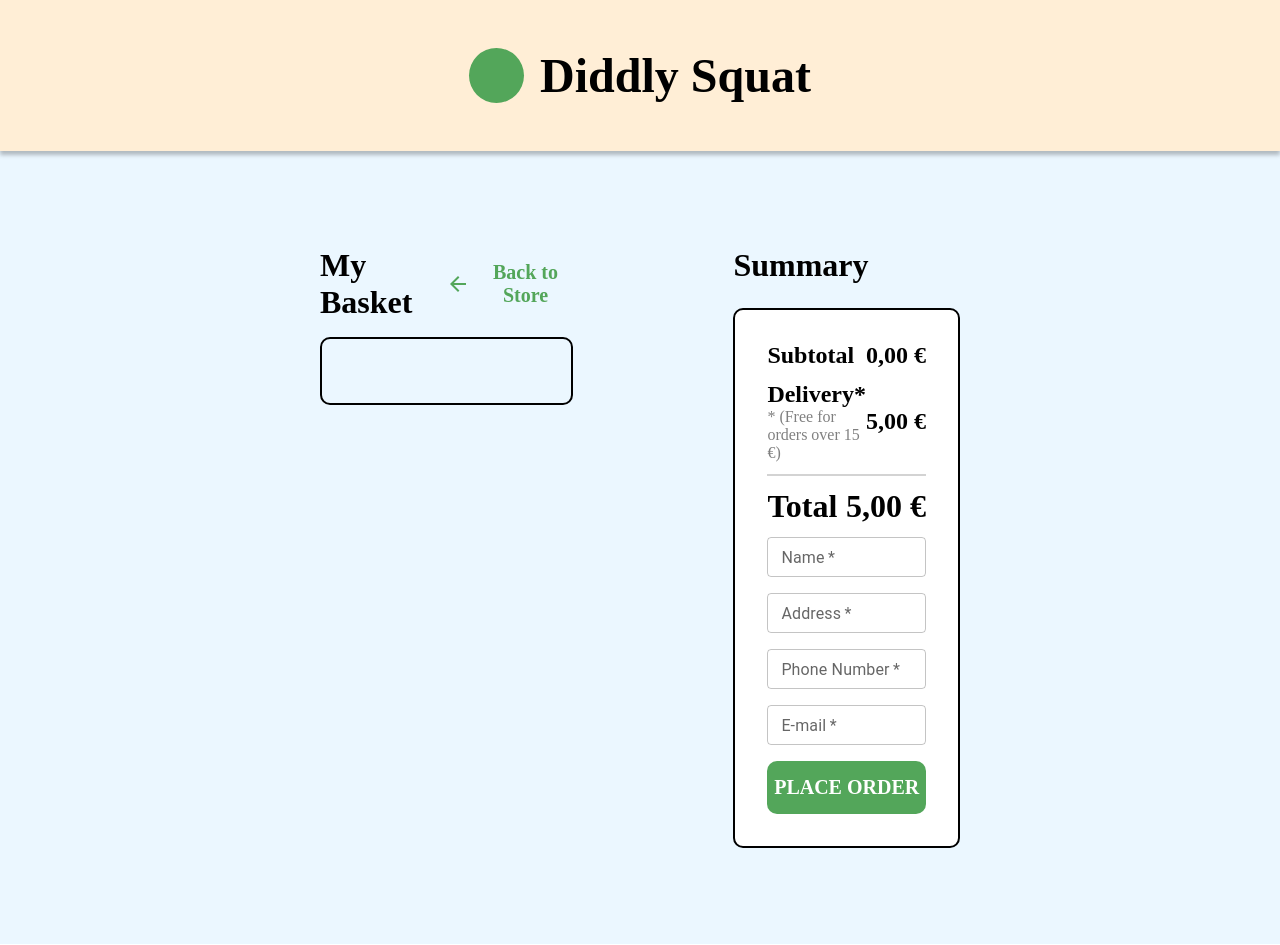
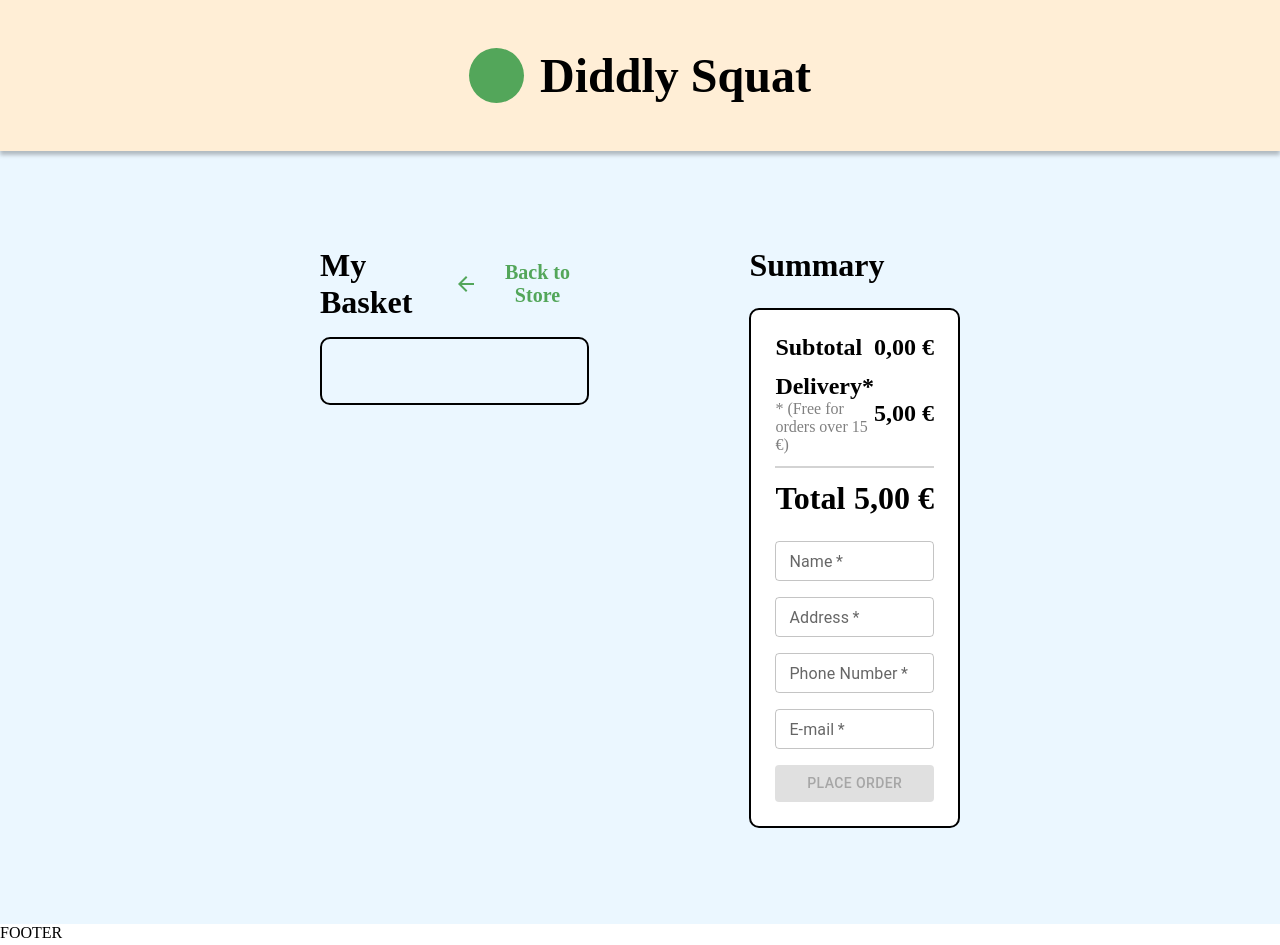
Before and after one commit to joao-lucas-dias/basket-order-app, a Next.js app: page /store/order-summary in a window 1280 px wide. Shown: the top 945 px of the page. Built offline with nearby package versions, Linux system fonts and the light colour scheme.

Commit message:
Change submit button and tweak styles

```diff
--- a/components/Summary/SummaryCheckout.module.css
+++ b/components/Summary/SummaryCheckout.module.css
@@ -15,8 +15,13 @@
   border: 2px solid var(--color-neutral-darkest);
   border-radius: 10px;
   display: grid;
-  gap: .75rem;
-  padding: 2rem;
+  gap: 1.5em;
+  padding: 1.5em;
+}
+
+.basket__price {
+  display: grid;
+  grid-row-gap: .75em;
 }
 
 .section {
@@ -47,16 +52,15 @@
 }
 
 .button {
-  font-size: 1.25rem;
+  font-size: 1rem;
   font-weight: bold;
-  padding-block: .75em;
+  padding-block: .5em;
+  border-radius: 5px;
 
   background-color: var(--color-primary);
   color: var(--color-neutral-light);
-  cursor: pointer;
-  border-radius: 10px;
-  border: none;
-  transition: background-color 0.175s ease-in-out;
+
+  transition: all 0.175s ease-in-out;
 }
 
 .button:hover {
--- a/components/Summary/SummaryCheckout.tsx
+++ b/components/Summary/SummaryCheckout.tsx
@@ -6,6 +6,7 @@ import { useSelector } from "react-redux";
 import TextField from "@mui/material/TextField";
 
 import classes from "./SummaryCheckout.module.css";
+import { Button } from "@mui/material";
 
 const SummaryCheckout: React.FC<{ onOrderSubmit: (order: Order) => void }> = (props) => {
 	const basket = useSelector((state: RootState) => state.basket);
@@ -28,6 +29,15 @@ const SummaryCheckout: React.FC<{ onOrderSubmit: (order: Order) => void }> = (pr
 
 	const emailChangeHandler = (event: ChangeEvent<HTMLInputElement>) => {
 		setFormEmail(event.target.value);
+	};
+
+	const validateForm = () => {
+		return (
+			formName.length > 0 &&
+			formAddress.length > 0 &&
+			formPhoneNumber.length > 0 &&
+			formEmail.length > 0
+		);
 	};
 
 	const submitHandler = (event: FormEvent) => {
@@ -70,11 +80,12 @@ const SummaryCheckout: React.FC<{ onOrderSubmit: (order: Order) => void }> = (pr
 		<div className={classes.wrapper}>
 			<span className={classes.header}>Summary</span>
 			<div className={classes["summary-container"]}>
-				<div className={classes.section}>
+				<div className={classes.basket__price}>
+					<p className={classes.section}>
 						<span>Subtotal</span>
 						<span>{euro.format(basket.cost.subtotal)}</span>
-				</div>
-				<div className={classes.section}>
+					</p>
+					<p className={classes.section}>
 						<span className={classes.delivery}>
 							<p>Delivery*</p>
 							<p className={classes.info}>{"* (Free for orders over 15 €)"}</p>
@@ -82,13 +93,14 @@ const SummaryCheckout: React.FC<{ onOrderSubmit: (order: Order) => void }> = (pr
 						<span>
 							{basket.cost.subtotal >= 15 ? "FREE" : euro.format(basket.cost.delivery)}
 						</span>
-				</div>
+					</p>
 					<span className={classes.line}></span>
-				<div className={`${classes.section} ${classes.total}`}>
+					<p className={`${classes.section} ${classes.total}`}>
 						<span>Total</span>
 						<span>
 							{euro.format(basket.cost.subtotal + (basket.cost.subtotal >= 15 ? 0 : 5))}
 						</span>
+					</p>
 				</div>
 
 				<form className={classes.form}>
@@ -124,9 +136,16 @@ const SummaryCheckout: React.FC<{ onOrderSubmit: (order: Order) => void }> = (pr
 						type="email"
 						size="small"
 					/>
-					<button type="submit" onClick={submitHandler} className={classes.button}>
+					<Button
+						disabled={!validateForm()}
+						type="submit"
+						onClick={submitHandler}
+						variant="contained"
+						size="medium"
+						className={classes.button}
+					>
 						PLACE ORDER
-					</button>
+					</Button>
 				</form>
 			</div>
 		</div>
```
Lines whose indentation alone changed are shown as unchanged.
